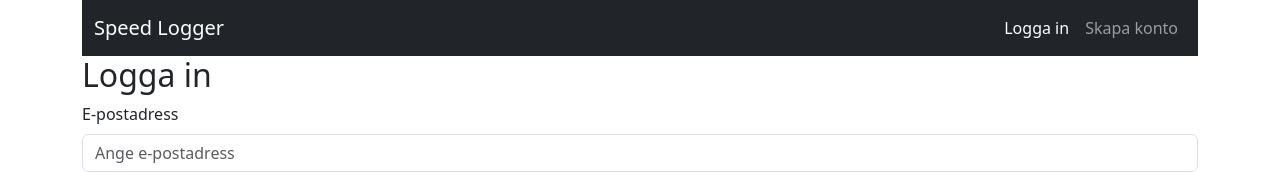
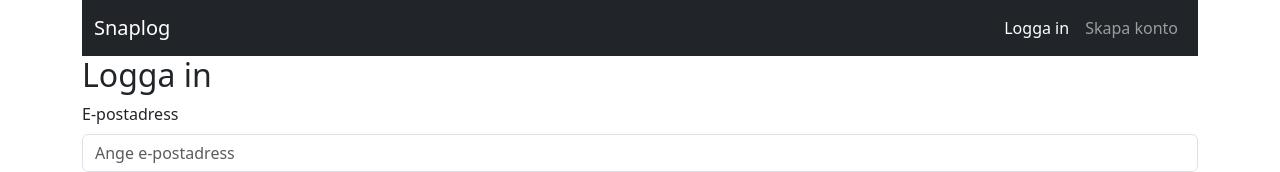
Before and after one commit to trumanders/speed-logger, a React (Vite) app in the folder AjSpeedLogger.Frontend/: page /login in a window 1280 px wide. Shown: the top 172 px of the page. Built offline with nearby package versions, Linux system fonts and the light colour scheme; no server answers.

Commit message:
Change brand name

```diff
--- a/AjSpeedLogger.Frontend/src/components/Navigation.tsx
+++ b/AjSpeedLogger.Frontend/src/components/Navigation.tsx
@@ -18,7 +18,7 @@ const Navigation = () => {
     <Navbar sticky="top" bg="dark" data-bs-theme="dark">
       <Container>
         <Navbar.Brand as={Link} to="/">
-          Speed Logger
+          Snaplog
         </Navbar.Brand>
         <Nav className="ms-auto">
           {isLoggedIn ? (
```
